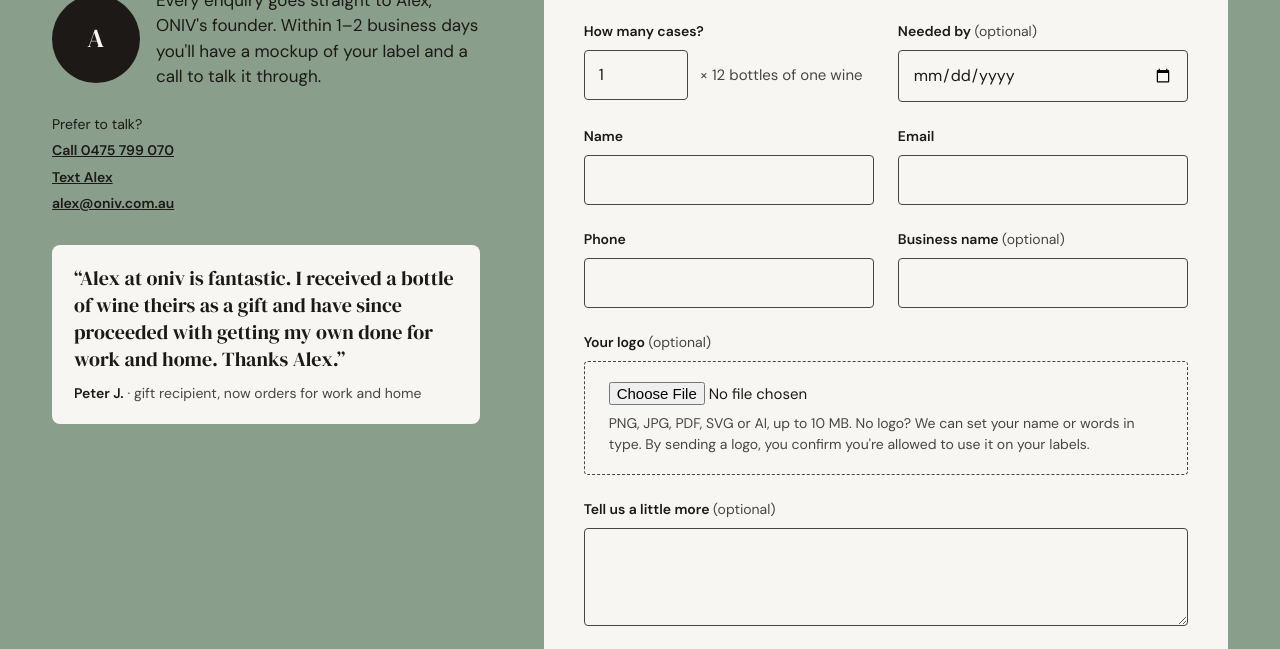
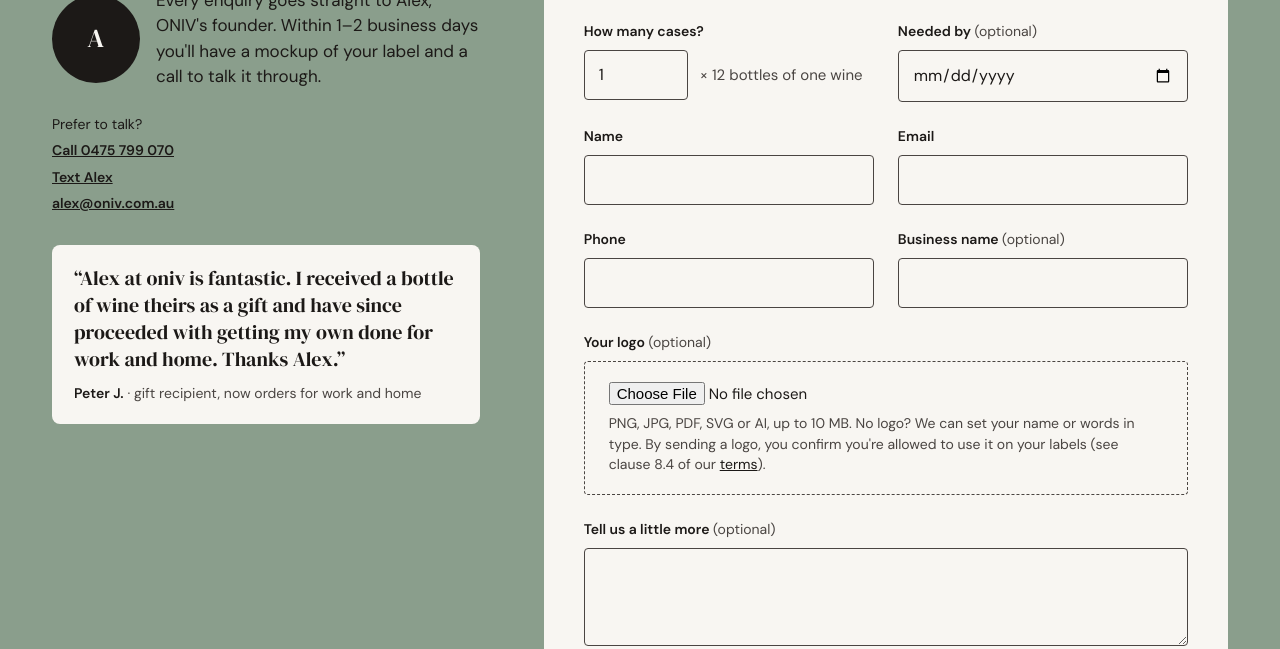
Before and after one commit to lachlancreese/oniv-website, a plain HTML site: page public/contact.html in a window 1280 px wide. Shown: the part 388-1037 px from the top of the page. Drawn offline with Linux system fonts and the light colour scheme.

Commit message:
Enquiry form: link the logo permission line to clause 8.4 of the terms
Co-Authored-By: Claude Opus 5.5 <noreply@anthropic.com>
Claude-Session: https://claude.ai/code/session_013tEhj4jJDb3azKSqcoDfd3

```diff
--- a/public/contact.html
+++ b/public/contact.html
@@ -150,7 +150,7 @@
           <label for="f-logo">Your logo <span>(optional)</span></label>
           <div class="drop">
             <input id="f-logo" name="logo" type="file" accept=".png,.jpg,.jpeg,.pdf,.svg,.ai,.eps">
-            <p class="small muted">PNG, JPG, PDF, SVG or AI, up to 10 MB. No logo? We can set your name or words in type. By sending a logo, you confirm you're allowed to use it on your labels.</p>
+            <p class="small muted">PNG, JPG, PDF, SVG or AI, up to 10 MB. No logo? We can set your name or words in type. By sending a logo, you confirm you're allowed to use it on your labels (see clause 8.4 of our <a href="/terms">terms</a>).</p>
           </div>
         </div>
         <div class="field full">
```
Also changed, not shown: pages/contact.html (+1 -1 lines).
